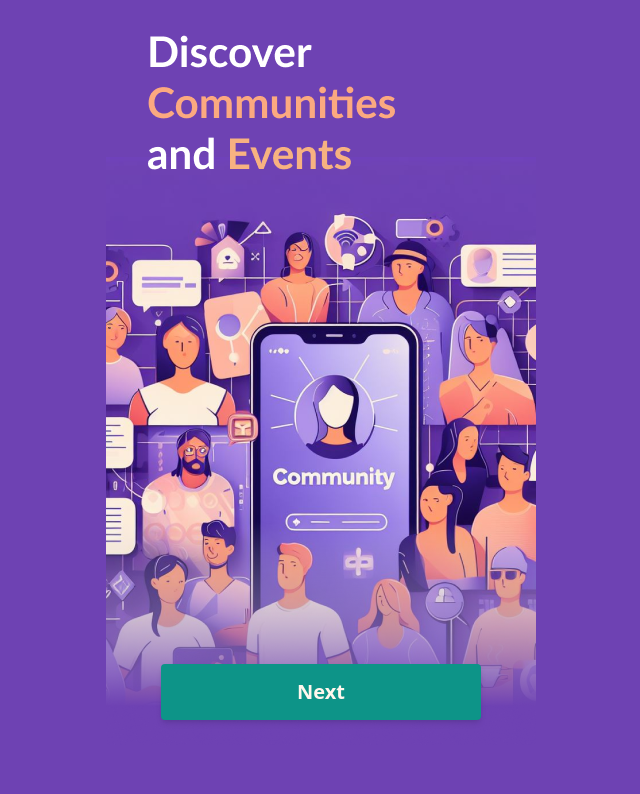
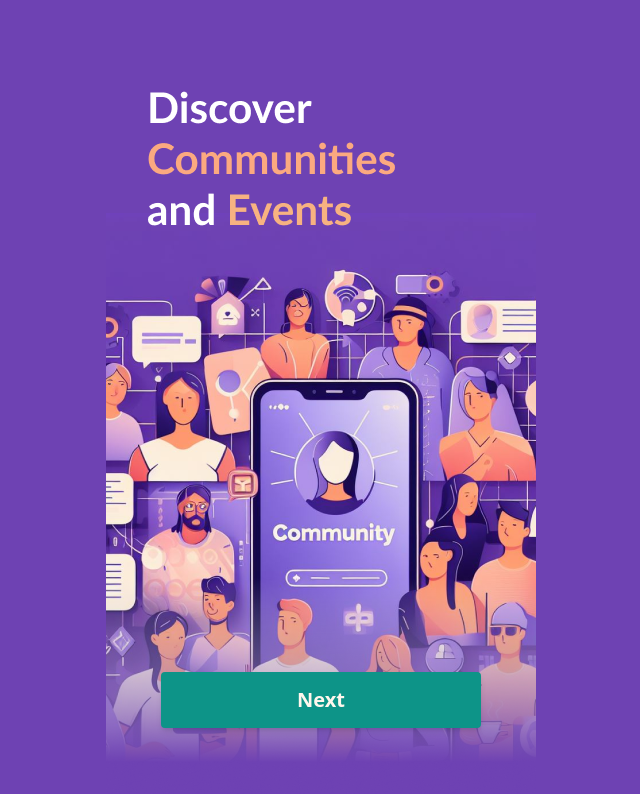
Before and after one commit to assudani66/Palikin, a React (Vite) app: page / in a window 1280 px wide. Shown: the top 794 px of the page, without its empty margins (319-959 px from the left). Built offline with nearby package versions, Linux system fonts and the light colour scheme.

Commit message:
fix: padding onboarding

```diff
--- a/src/pages/onboarding/Onboarding.jsx
+++ b/src/pages/onboarding/Onboarding.jsx
@@ -23,14 +23,14 @@ const Onboarding = () => {
   };
   return (
     <div
-      className={`flex flex-col width-full h-screen items-center justify-center pt-20 bg-cover ${onboardingImages[currentImage].bg}`}
+      className={`flex flex-col width-full h-screen items-center justify-center pt-48 bg-cover ${onboardingImages[currentImage].bg}`}
     >
       <img
         className="max-w-[430px]"
         src={[onboardingImages[currentImage].illustration]}
       ></img>
       <button
-        className="w-80 h-14 px-36 py-5 bg-teal-600 rounded justify-center items-center gap-2.5 inline-flex absolute bottom-20 shadow-md"
+        className="w-80 h-14 px-36 py-5 bg-teal-600 rounded justify-center items-center gap-2.5 inline-flex absolute bottom-20 shadow-md -mb-2"
         onClick={() => onClickHandler()}
       >
         <div className="text-orange-50 text-xl font-bold font-Lato">Next</div>
```
